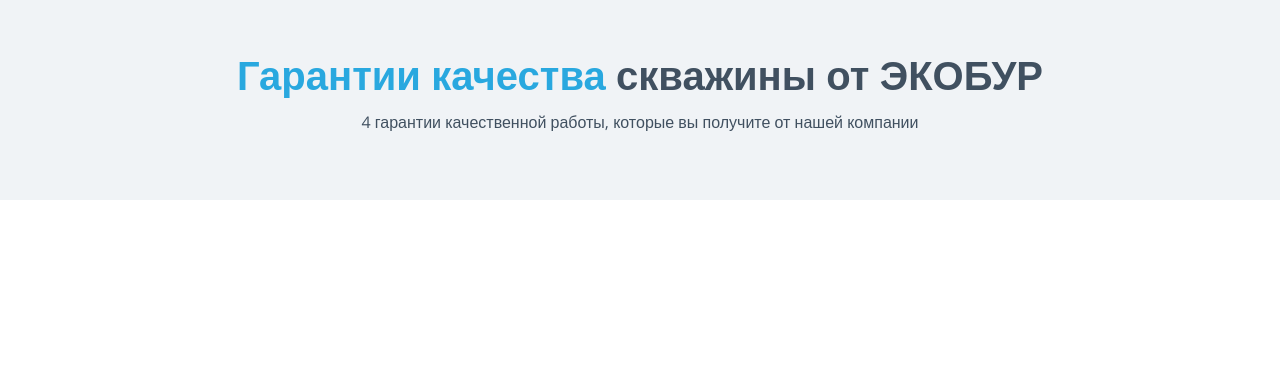
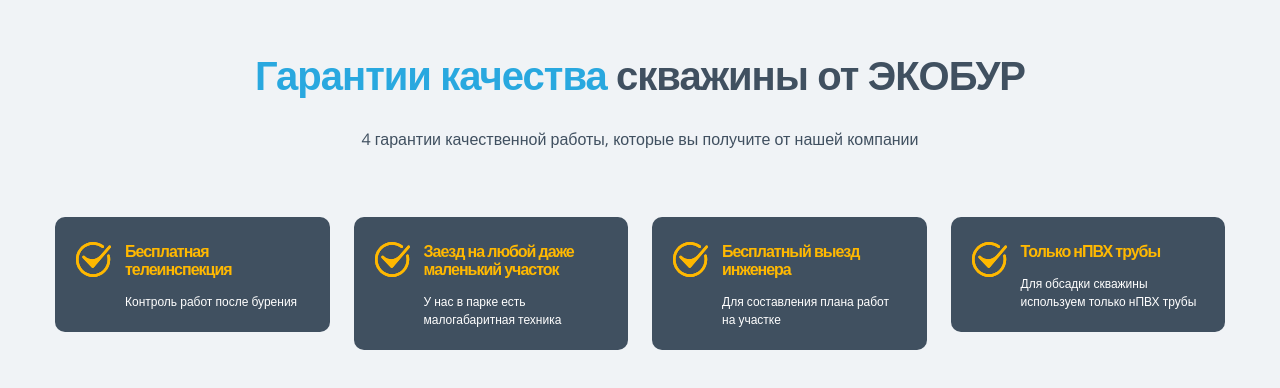
Before and after one commit to nikmaxon/ecobur, a plain HTML site: page index.html in a window 1280 px wide. Shown: the part 678-1066 px from the top of the page. Before the commit the page ends 878 px from the top, so only its background shows below. Drawn offline with nearby package versions, Linux system fonts and the light colour scheme.

Commit message:
quality-garantee макет готов

```diff
--- a/index.html
+++ b/index.html
@@ -152,14 +152,32 @@
       </div>
       <!-- Блок гарантий -->
       <div class="row items-block">
-        <div class="col-md-6">
+        <div class="col-md-3 aqua-img-left one">
           <div class="flex-item">
-
+            <div class="title">Бесплатная телеинспекция</div>
+            <p>Контроль работ после бурения</p>
+          </div>
+        </div>
+        <div class="col-md-3 two" >
+          <div class="flex-item">
+            <div class="title">Заезд на любой даже маленький участок</div>
+            <p>У нас в парке есть малогабаритная техника</p>
+          </div>
+        </div>
+        <div class="col-md-3 three">
+          <div class="flex-item">
+            <div class="title">Бесплатный выезд инженера</div>
+            <p>Для составления плана работ на участке</p>
+          </div>
+        </div>
+        <div class="col-md-3 four">
+          <div class="flex-item">
+            <div class="title">Только нПВХ трубы</div>
+            <p>Для обсадки скважины используем только нПВХ трубы</p>
           </div>
         </div>
       </div>
     </div>
-
   </div>
 
 
--- a/static/styles/style.css
+++ b/static/styles/style.css
@@ -324,7 +324,7 @@ header .right-header button:hover {
 .quality-garantee {
     background: #F0F3F6;
 
-    height: 100%;
+    padding-bottom: 65px;
 
 }
 
@@ -339,11 +339,13 @@ header .right-header button:hover {
     font-style: normal;
     font-weight: 700;
     line-height: normal;
+
+    letter-spacing: -1px;
+    padding-bottom: 17px;
 }
 
 .quality-garantee .text-title h2 span {
     color: #29A8DF;
-    padding-bottom: 15px;
 }
 
 .quality-garantee .text-title p {
@@ -352,3 +354,48 @@ header .right-header button:hover {
     font-weight: 400;
     line-height: 24px;
 }
+
+.quality-garantee .flex-item {
+    padding: 25px 25px 5px 0px;
+    border-radius: 10px;
+    background: #405060;
+    height: fit-content;
+    color: #FFF;
+
+    position: relative;
+}
+
+.quality-garantee .flex-item {
+    padding-left: 70px;
+}
+
+.quality-garantee .flex-item .title {
+    color: #FFB800;
+    font-size: 16px;
+    font-style: normal;
+    font-weight: 600;
+    line-height: 18px;
+
+    letter-spacing: -1px;
+    position: relative;
+    margin-bottom: 15px;
+}
+
+.quality-garantee .flex-item .title::before {
+    content: url("./../images/mark_2.svg");
+    display: inline-block;
+
+    position: absolute;
+    left: -50px;
+    top: 0;
+
+}
+
+.quality-garantee .flex-item p {
+    font-size: 12px;
+    font-style: normal;
+    font-weight: 400;
+    line-height: 18px;
+}
+
+/* Визуальное наполнение каплями */
```
Also changed, not shown: static/images/aqua_img.png (added), static/images/left-drops.svg (added), static/images/mark_2.svg (added), static/images/two_drops.svg (added).
